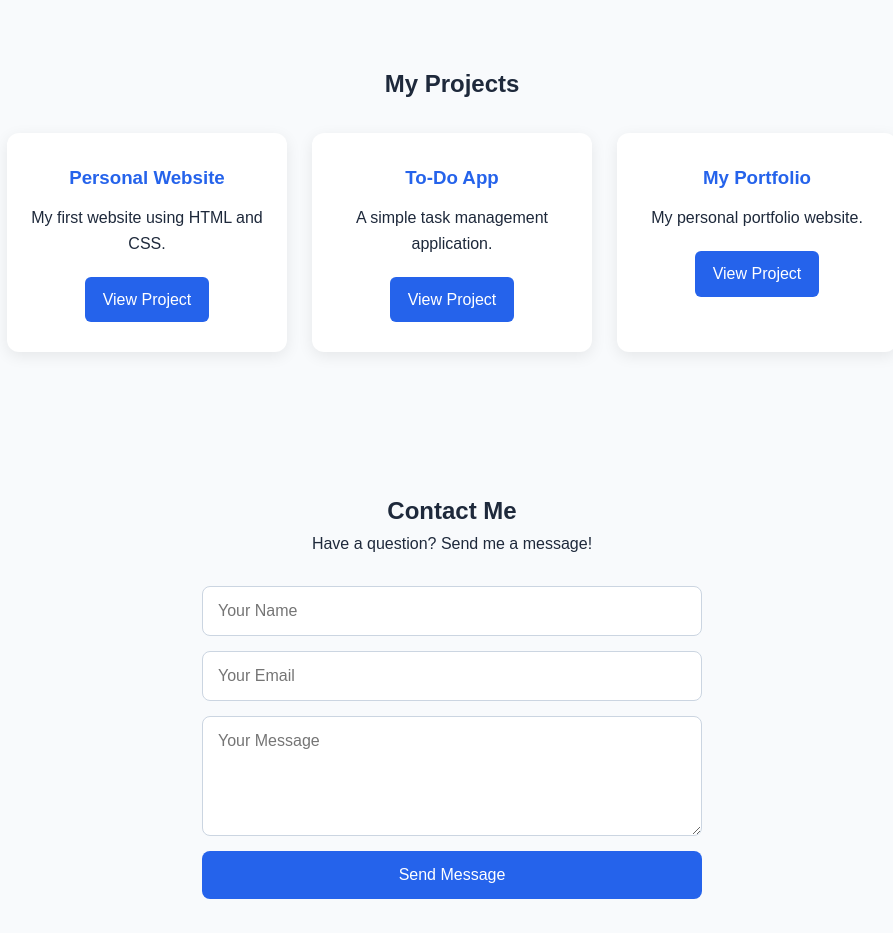
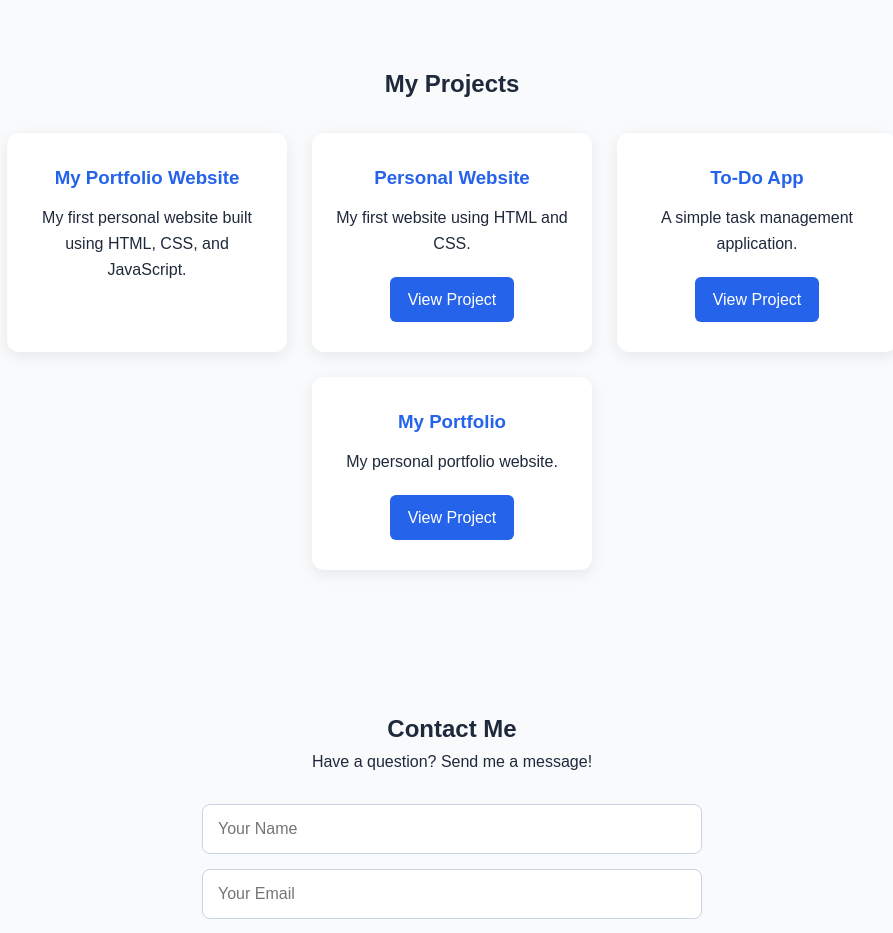
Before and after one commit to mgracegalan/my-first-website, a plain HTML site: page index.html in a window 1280 px wide. Shown: the part 1300-2233 px from the top of the page, without its empty margins (188-1081 px from the left). Drawn offline with Linux system fonts and the light colour scheme.

Commit message:
Add files via upload

```diff
--- a/index.html
+++ b/index.html
@@ -65,7 +65,13 @@
 <section id="projects">
     <h2>My Projects</h2>
 
-    <div class="project-container">
+    <div class="project-container"><div class="project-card">
+    <h3>My Portfolio Website</h3>
+    <p>
+        My first personal website built using
+        HTML, CSS, and JavaScript.
+    </p>
+</div>
 
         <div class="project-card">
             <h3>Personal Website</h3>
```
